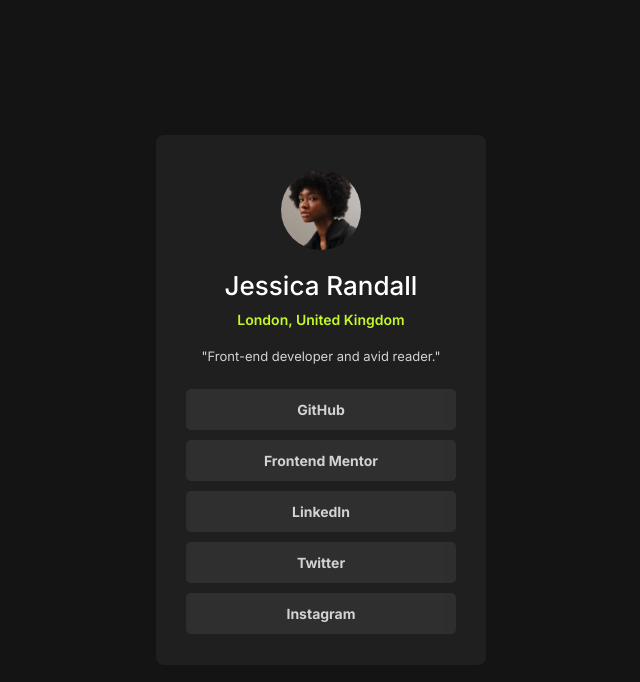
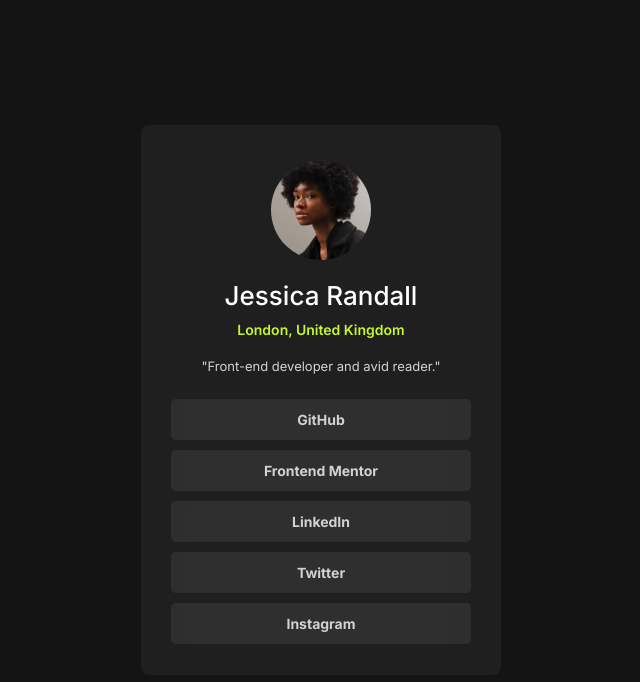
Before and after one commit to MostafaHusany/frontendmentor-social-links-profile, a plain HTML site: page index.html in a window 1280 px wide. Shown: the whole page, without its empty margins (319-959 px from the left). Drawn offline with Linux system fonts and the light colour scheme.

Commit message:
improve design

```diff
--- a/style.css
+++ b/style.css
@@ -19,8 +19,8 @@ main {
 }
 
 .card {
-    height: 530px;
-    width: 330px;
+    height: 550px;
+    width: 360px;
     padding: 35px 30px 20px;
     border-radius: 8px;
 
@@ -33,8 +33,8 @@ main {
 }
 
 .card .card-img {
-    width: 80px;
-    height: 80px;
+    width: 100px;
+    height: 100px;
     border-radius: 50%;
     overflow: hidden;
 }
```
